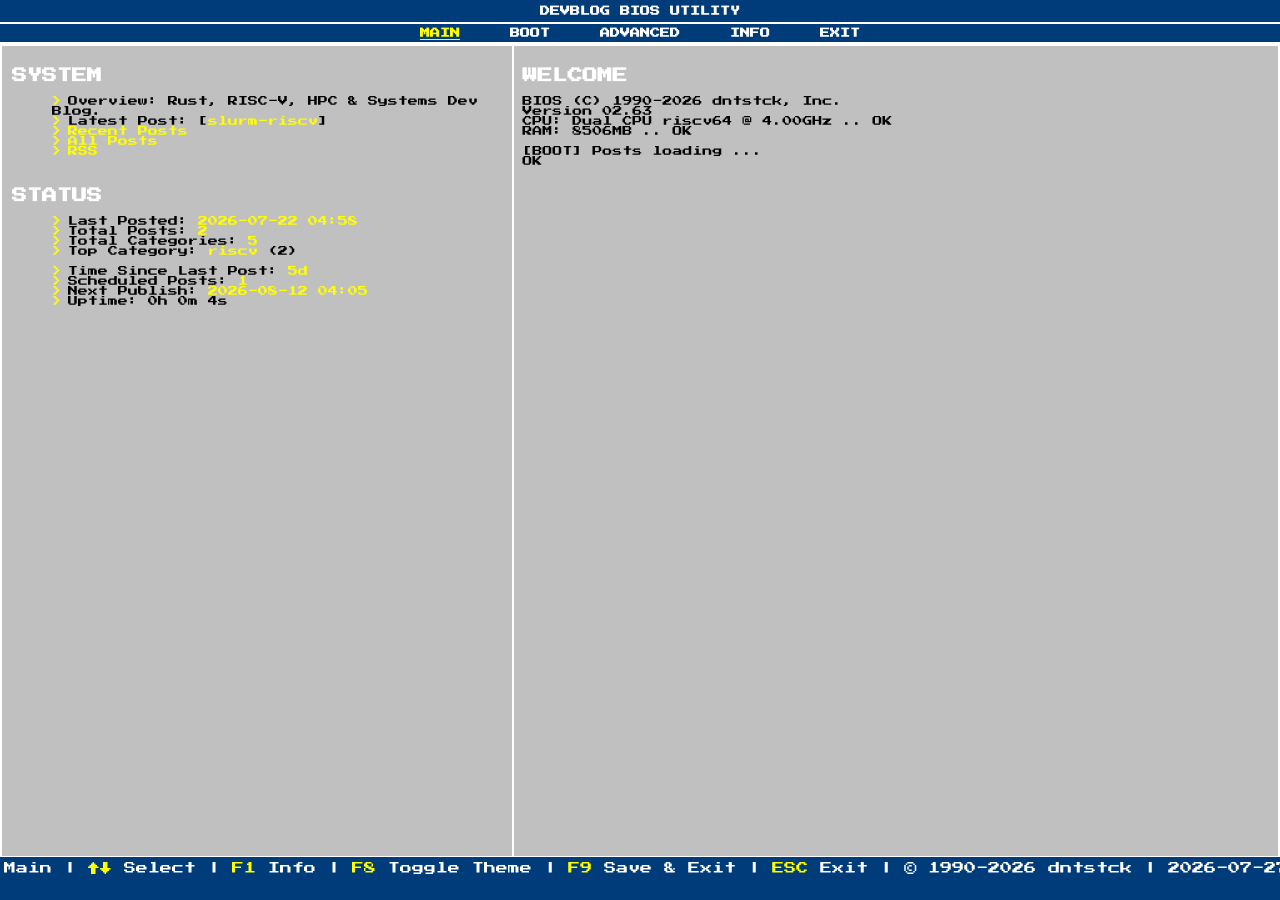
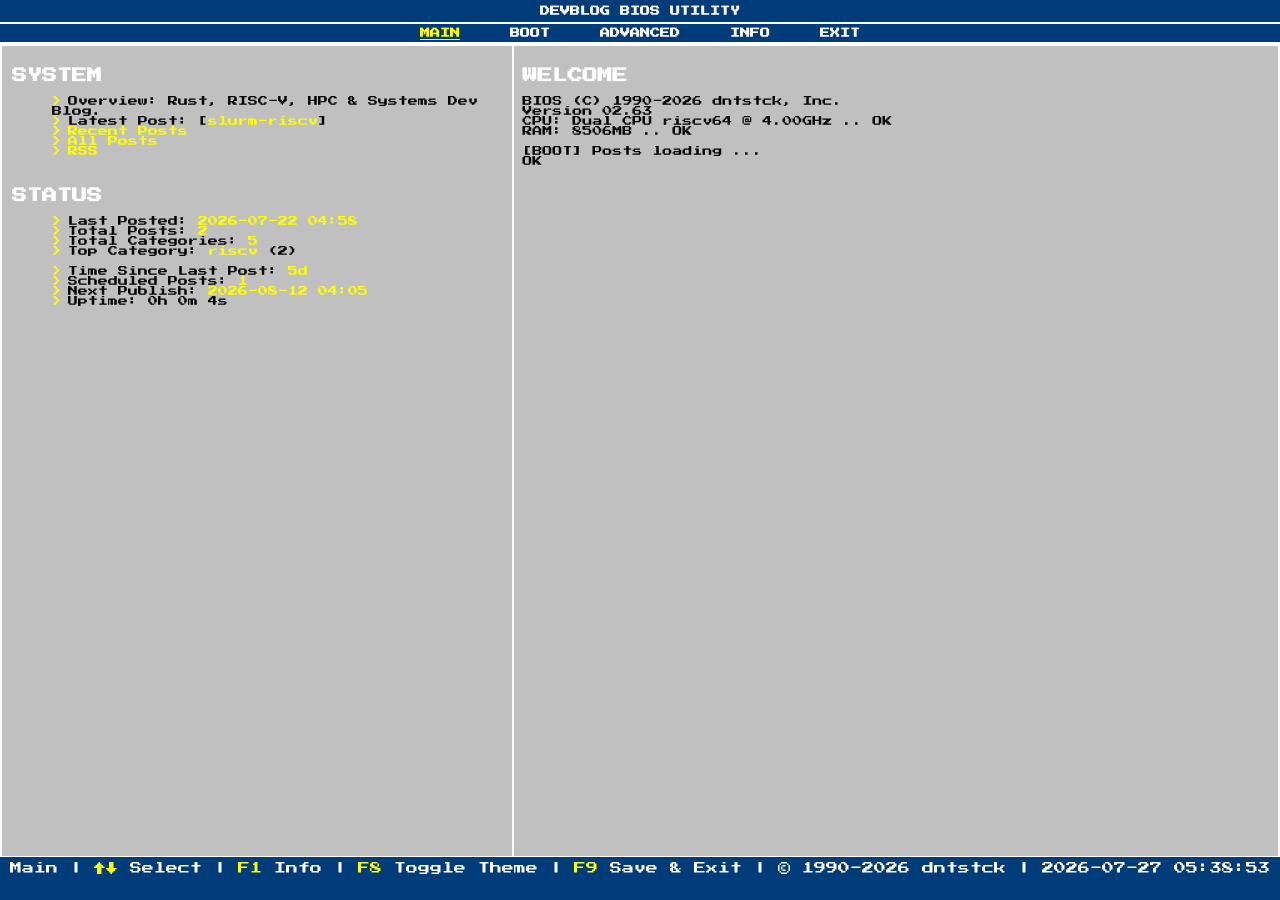
Before and after one commit to dntstck/blog, a Jekyll site: the page built from index.md, in a window 1280 px wide. Built offline with Jekyll 4.4.1, drawn with Linux system fonts in a browser that asks for light colours.

Commit message:
removed ESC from statusbar & control.js - ready for posts.

```diff
--- a/_layouts/default.html
+++ b/_layouts/default.html
@@ -31,7 +31,7 @@
 </div>
 
 
-  <div class="statusbar">{{ page.title }} | <span style="color:#ffff00">↑↓</span> Select | <span onclick="biosInfo()" style="color:#ffff00; cursor:pointer;">F1 </span><span onclick="biosInfo()" style="cursor:pointer;">Info</span> | <span onclick="toggleTheme()" style="color:#ffff00; cursor:pointer;">F8 </span><span onclick="toggleTheme()" style="cursor:pointer;">Toggle Theme</span> | <span onclick="biosExit()" style="color:#ffff00; cursor:pointer;">F9 </span><span onclick="biosExit()" style="cursor:pointer;">Save & Exit</span> | <span onclick="biosMain()" style="color:#ffff00; cursor:pointer;">ESC </span><span onclick="biosMain()" style="cursor:pointer;">Exit</span> | © 1990-2026 dntstck | <a id="datetime" class="disabled"> --</a></div>
+  <div class="statusbar">{{ page.title }} | <span style="color:#ffff00">↑↓</span> Select | <span onclick="biosInfo()" style="color:#ffff00; cursor:pointer;">F1 </span><span onclick="biosInfo()" style="cursor:pointer;">Info</span> | <span onclick="toggleTheme()" style="color:#ffff00; cursor:pointer;">F8 </span><span onclick="toggleTheme()" style="cursor:pointer;">Toggle Theme</span> | <span onclick="biosExit()" style="color:#ffff00; cursor:pointer;">F9 </span><span onclick="biosExit()" style="cursor:pointer;">Save & Exit</span> | © 1990-2026 dntstck | <a id="datetime" class="disabled"> --</a></div>
 <script src="{{ site.baseurl }}/assets/js/time.js"></script>
 <script src="{{ site.baseurl }}/assets/js/loader.js"></script>
 <script src="{{ site.baseurl }}/assets/js/theme.js"></script>
--- a/assets/js/control.js
+++ b/assets/js/control.js
@@ -35,20 +35,12 @@
         window.location = `${base}/info.html`;
     }
 
-    // esc
-    if (e.key === "Escape") {
-        window.location = `${base}/`;
-    }
 });
 
 function biosExit() {
     window.location = `${base}/exit.html`;
 }
 
-function biosMain() {
-    window.location = `${base}/`;
-}
-
 function biosInfo() {
     window.location = `${base}/info.html`;
 }
```
